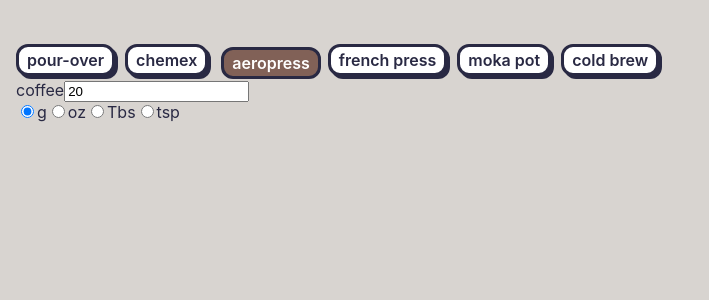
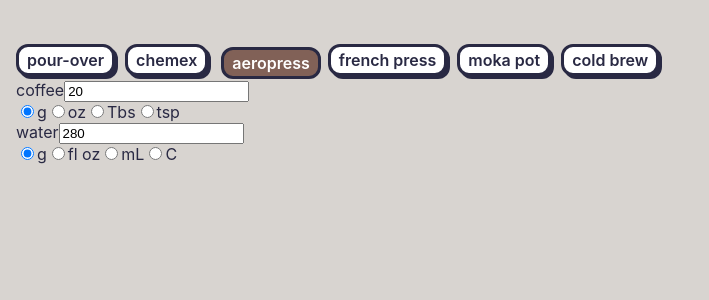
Before and after one commit to nickoelsner/brewgood.coffee, a Next.js app: page /aeropress in a window 1280 px wide. Shown: the top 300 px of the page, without its empty margins (0-709 px from the left). Built offline with nearby package versions, Linux system fonts and the light colour scheme; a web font is replaced by a local one.

Commit message:
add basic form elements for water

```diff
--- a/pages/[method].js
+++ b/pages/[method].js
@@ -12,18 +12,24 @@ const Recipe = () => {
 
   const [amountOfCoffee, setAmountOfCoffee] = useState(20);
   const [coffeeUnits, setCoffeeUnits] = useState("g");
-  const [water, setWater] = useState(amountOfCoffee * ratio);
+  const [amountOfWater, setAmountOfWater] = useState(amountOfCoffee * ratio);
   const [waterUnits, setWaterUnits] = useState("g");
 
   const hzMouseScroll = useRef();
-  const scrollHorizontal = (e) => {
-    hzMouseScroll.current.scrollLeft += e.deltaY;
+  const scrollHorizontal = (event) => {
+    hzMouseScroll.current.scrollLeft += event.deltaY;
   };
 
   const handleCoffeeChange = (event) => {
     const updatedCoffee = event.target.value * 1;
     setAmountOfCoffee(updatedCoffee);
-    setWater(updatedCoffee * ratio);
+    setAmountOfWater(updatedCoffee * ratio);
+  };
+
+  const handleWaterChange = (event) => {
+    const updatedWater = event.target.value * 1;
+    setAmountOfWater(updatedWater);
+    setAmountOfCoffee(updatedWater / ratio);
   };
 
   return (
@@ -41,14 +47,7 @@ const Recipe = () => {
       <section>
         <form>
           <label htmlFor="coffee">coffee</label>
-          <input
-            type="number"
-            name="coffee"
-            id="coffee"
-            value={amountOfCoffee}
-            onChange={handleCoffeeChange}
-            // onBlur={updateCoffeeScrollPosition}
-          />
+          <input type="number" name="coffee" id="coffee" value={amountOfCoffee} onChange={handleCoffeeChange} />
           <div>
             {coffeeUnitOptions.map((unit) => (
               <label>
@@ -65,6 +64,25 @@ const Recipe = () => {
             ))}
           </div>
         </form>
+        <form>
+          <label htmlFor="water">water</label>
+          <input type="number" name="water" id="water" value={amountOfWater} onChange={handleWaterChange} />
+          <div>
+            {waterUnitOptions.map((unit) => (
+              <label>
+                <input
+                  type="radio"
+                  name="waterUnits"
+                  id={unit}
+                  value={unit}
+                  onChange={() => setWaterUnits(unit)}
+                  checked={waterUnits === unit}
+                />
+                {unit}
+              </label>
+            ))}
+          </div>
+        </form>
       </section>
     </main>
   );
```
Also changed, not shown: 1 other file (tests, documents, lock files or other folders).
